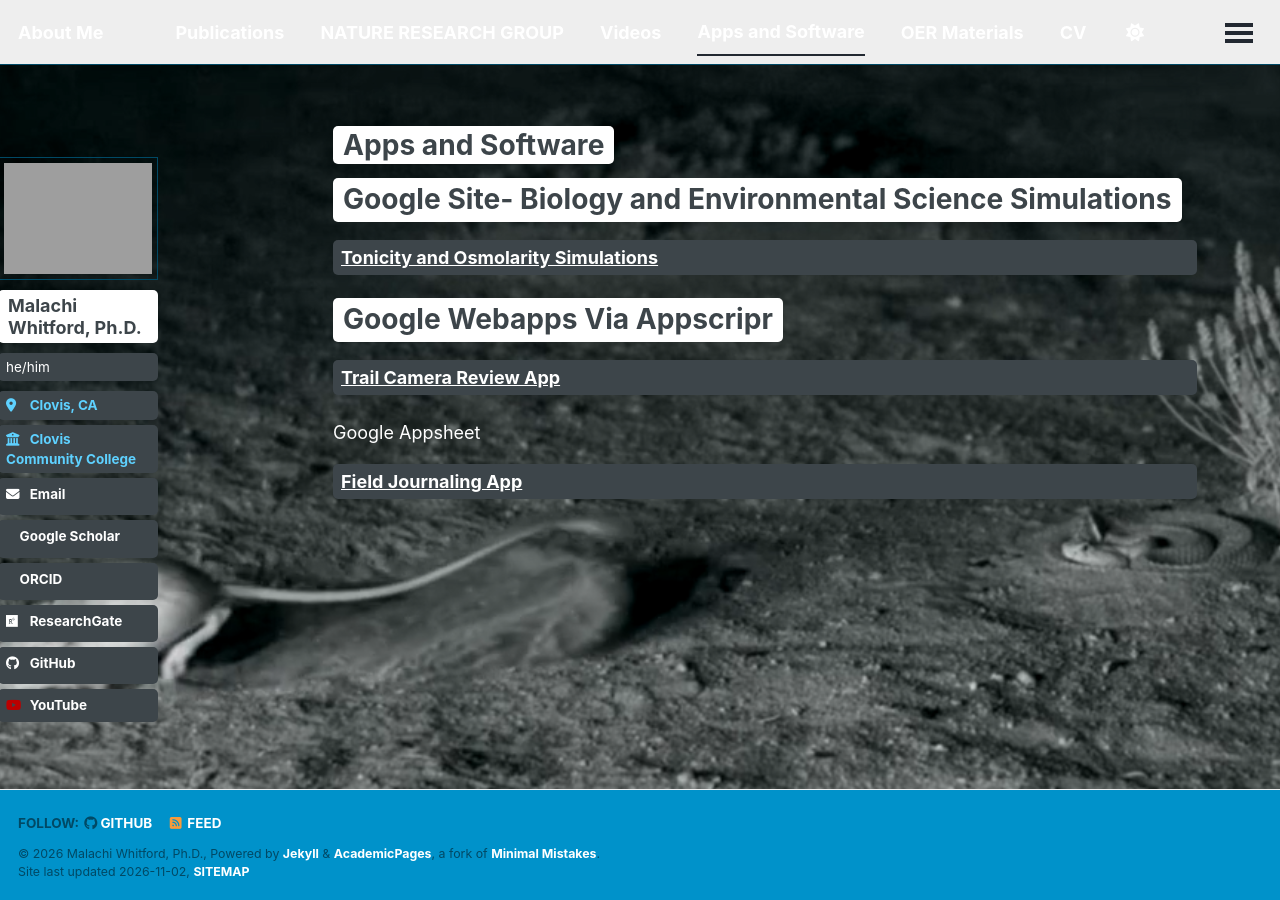
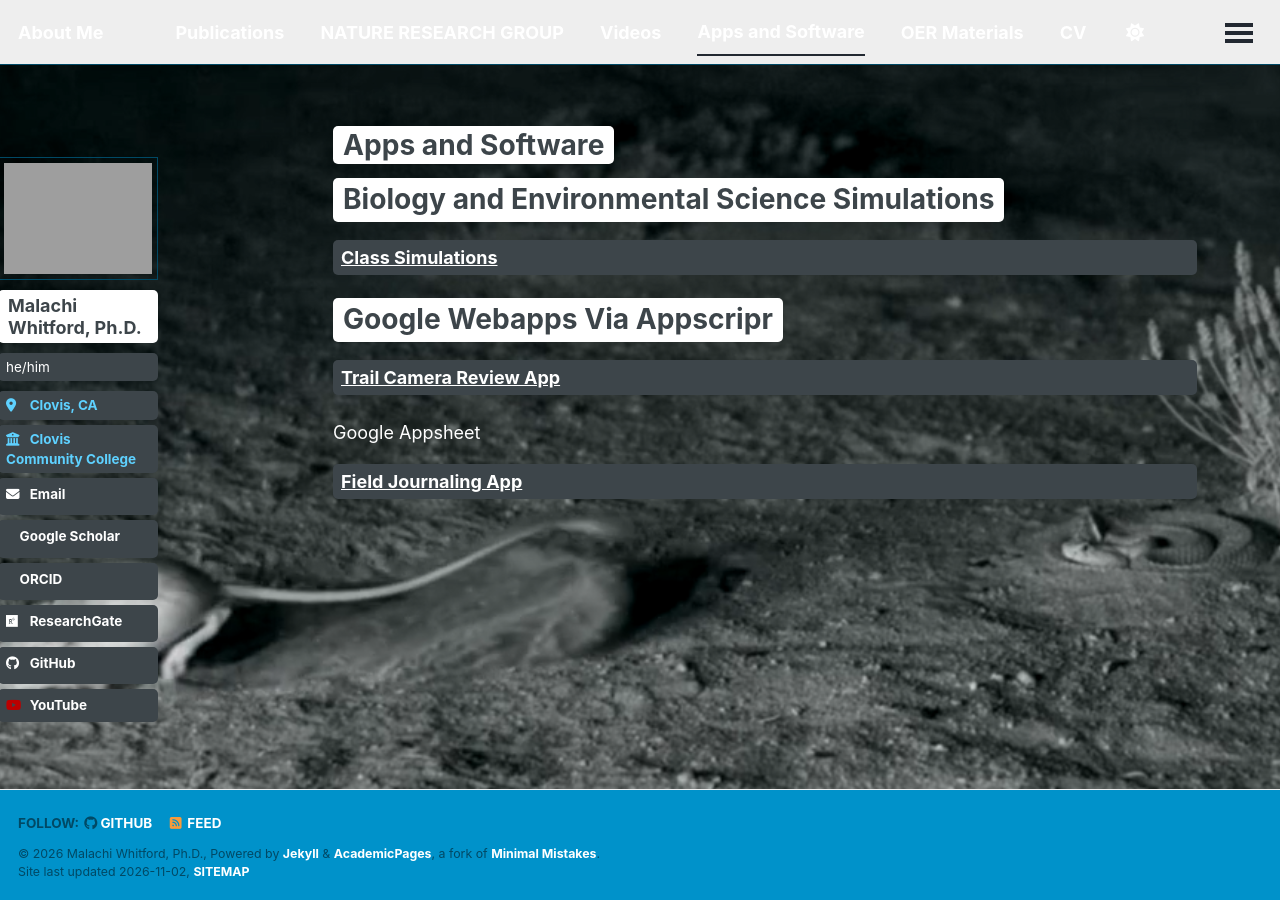
Before and after one commit to malachi-whitford/malachi-whitford.github.io, a Jekyll site: the page built from _pages/software.html, in a window 1280 px wide and 900 px high. Built offline with Jekyll 4.4.1, drawn with Linux system fonts in a browser that asks for light colours; a style sheet for code colours, icons or effects is not loaded.

Commit message:
Update title and link in software.html
Removed 'Google Site' from the title and updated the link for simulations.

```diff
--- a/_pages/software.html
+++ b/_pages/software.html
@@ -7,8 +7,8 @@ author_profile: true
 
 {% include base_path %}
 
-<H1>Google Site- Biology and Environmental Science Simulations</H1>
-<p><a href="https://sites.google.com/view/bio-and-envsci-resources/tonicity-and-osmolarity?authuser=0">Tonicity and Osmolarity Simulations</a></p>
+<H1>Biology and Environmental Science Simulations</H1>
+<p><a href="https://malachi-whitford.github.io/class-sims/#">Class Simulations</a></p>
 
 <H1>Google Webapps Via Appscripr</H1>
 <p><a href="https://github.com/malachi-whitford/Trail-Camera-Review-App">Trail Camera Review App</a></p>
```
